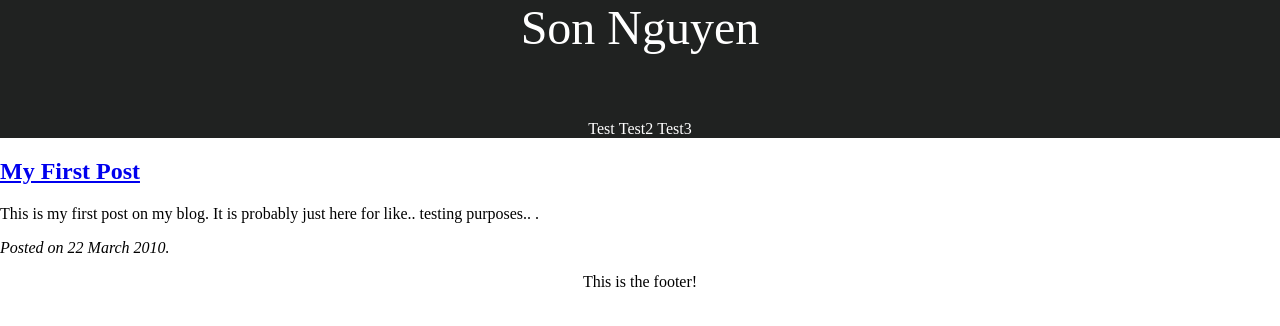
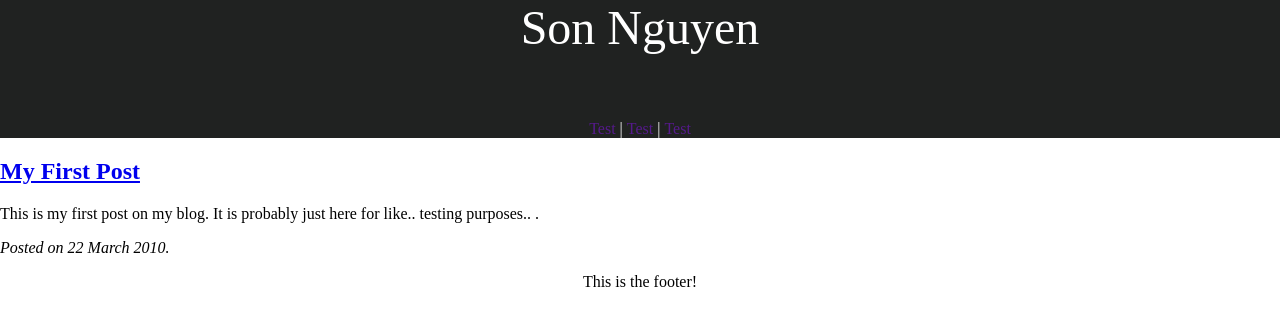
Before and after one commit to son-nguyen/son-nguyen.github.com, a Jekyll site: the page built from index.html, in a window 1280 px wide. Shown: the top 326 px of the page. Built offline with Jekyll 4.4.1, drawn with Linux system fonts in a browser that asks for light colours.

Commit message:
testing menu still

```diff
--- a/_includes/page-menu.html
+++ b/_includes/page-menu.html
@@ -1,7 +1,7 @@
         <div id="menu">
             <ul>
-                <li>Test</li>
-                <li>Test2</li>
-                <li>Test3</li>
+                <li><a href="">Test</a> | </li>
+                <li><a href="">Test</a> | </li>
+                <li><a href="">Test</a></li>
             </ul>
         </div>
--- a/stylesheets/style.css
+++ b/stylesheets/style.css
@@ -40,7 +40,6 @@ body {
 
 #menu ul li a {
     text-decoration: none;
-    padding: .2em 1em;
 }
 
 #menu ul li a:hover {
```
